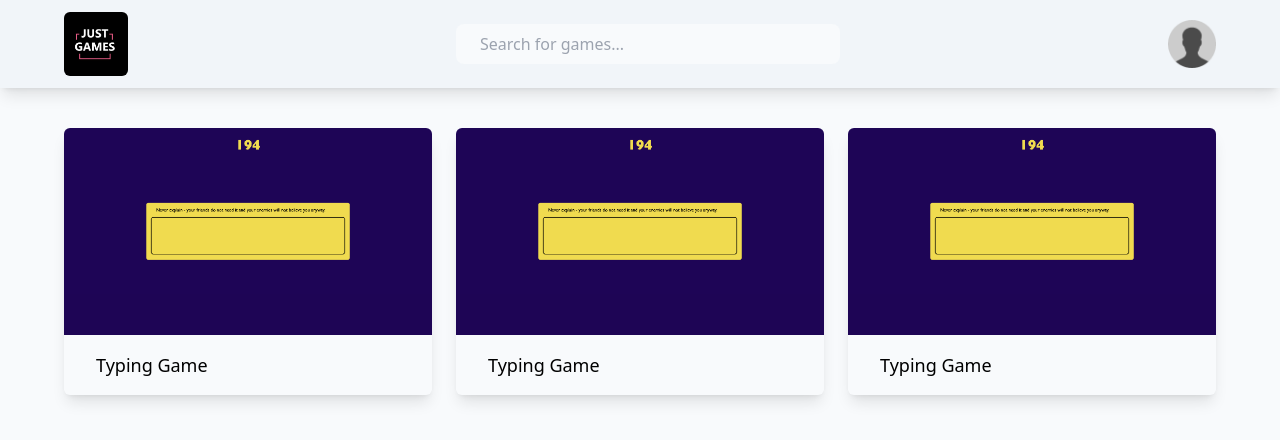
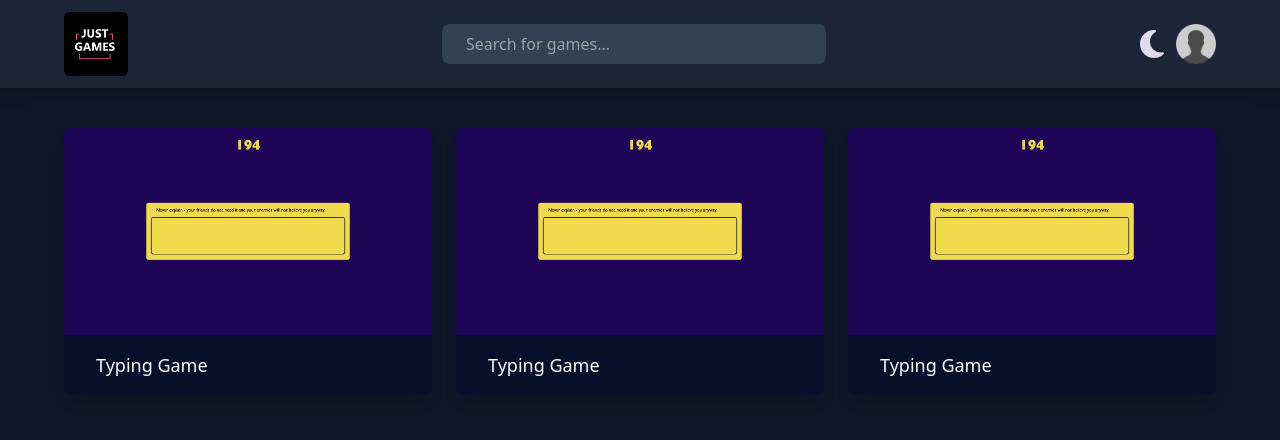
Before and after one commit to iMuhammad3/games-arcade, a React (Vite) app: page / in a window 1280 px wide. Shown: the top 440 px of the page. Built offline with nearby package versions, Linux system fonts and the light colour scheme.

Commit message:
add dark mode functionality

```diff
--- a/src/App.jsx
+++ b/src/App.jsx
@@ -3,7 +3,7 @@ import Main from './components/Main'
 
 function App() {
   return (
-    <div className="flex flex-col min-h-screen bg-slate-50 dark:bg-slate-900 dark:text-slate-50">
+    <div className="flex flex-col min-h-screen select-none bg-slate-50 dark:bg-slate-900 dark:text-slate-50">
       <Header />
       <Main />
     </div>
--- a/src/components/Header.jsx
+++ b/src/components/Header.jsx
@@ -1,15 +1,53 @@
+import { useState } from "react";
 
+const moon_regular = (
+    <svg xmlns="http://www.w3.org/2000/svg"
+        fill="#112238"
+        width="1.5rem"
+        viewBox="0 0 384 512">
+        <path d="M144.7 98.7c-21 34.1-33.1 74.3-33.1 117.3c0 98 62.8 181.4 150.4 211.7c-12.4 2.8-25.3 4.3-38.6 4.3C126.6 432 48 353.3 48 256c0-68.9 39.4-128.4 96.8-157.3zm62.1-66C91.1 41.2 0 137.9 0 256C0 379.7 100 480 223.5 480c47.8 0 92-15 128.4-40.6c1.9-1.3 3.7-2.7 5.5-4c4.8-3.6 9.4-7.4 13.9-11.4c2.7-2.4 5.3-4.8 7.9-7.3c5-4.9 6.3-12.5 3.1-18.7s-10.1-9.7-17-8.5c-3.7 .6-7.4 1.2-11.1 1.6c-5 .5-10.1 .9-15.3 1c-1.2 0-2.5 0-3.7 0c-.1 0-.2 0-.3 0c-96.8-.2-175.2-78.9-175.2-176c0-54.8 24.9-103.7 64.1-136c1-.9 2.1-1.7 3.2-2.6c4-3.2 8.2-6.2 12.5-9c3.1-2 6.3-4 9.6-5.8c6.1-3.5 9.2-10.5 7.7-17.3s-7.3-11.9-14.3-12.5c-3.6-.3-7.1-.5-10.7-.6c-2.7-.1-5.5-.1-8.2-.1c-3.3 0-6.5 .1-9.8 .2c-2.3 .1-4.6 .2-6.9 .4z" />
+    </svg>
+)
+const moon_solid = (
+    <svg xmlns="http://www.w3.org/2000/svg"
+        fill="#dde"
+        width="1.5rem"
+        viewBox="0 0 384 512">
+        <path d="M223.5 32C100 32 0 132.3 0 256S100 480 223.5 480c60.6 0 115.5-24.2 155.8-63.4c5-4.9 6.3-12.5 3.1-18.7s-10.1-9.7-17-8.5c-9.8 1.7-19.8 2.6-30.1 2.6c-96.9 0-175.5-78.8-175.5-176c0-65.8 36-123.1 89.3-153.3c6.1-3.5 9.2-10.5 7.7-17.3s-7.3-11.9-14.3-12.5c-6.3-.5-12.6-.8-19-.8z" />
+    </svg>
+)
 
-function Header(){
+function Header() {
+    const [isDarkMode, setIsDarkMode] = useState(true);
+
+    if(isDarkMode){
+        document.body.classList.add('dark')
+    } else if(!isDarkMode){
+        document.body.classList.remove('dark')
+    }
+
     return (
         <header className="flex items-center justify-between bg-slate-100 dark:bg-slate-850 py-3 px-10 md:px-16 w-full shadow-lg">
-            <img className="w-16 rounded-md aspect-square cursor-pointer" src="./src/assets/just-games.jpeg" alt="" />
-            <input className="bg-slate-50 dark:bg-slate-700 dark:text-slate-50 md:w-96 px-6 py-2 rounded-lg outline-none" type="text" placeholder="Search for games..." />
-            <div className="w-12 rounded-full cursor-pointer">
-                <img src="./src/assets/blank-profile.png" alt="" />
-            </div>
+            <img
+                className="w-16 rounded-md aspect-square cursor-pointer"
+                src="./src/assets/just-games.jpeg"
+                alt=""
+            />
+            <input
+                className="bg-slate-50 border dark:border-none dark:bg-slate-700 dark:text-slate-50 md:w-96 px-6 py-2 rounded-lg outline-none"
+                type="text"
+                placeholder="Search for games..."
+            />
+            <button onClick={() => setIsDarkMode(prev => !prev)} className="flex items-center gap-3 cursor-pointer">
+                <div>
+                    {isDarkMode ? moon_solid : moon_regular}
+                </div>
+                <div className="w-10 rounded-full cursor-pointer">
+                    <img src="./src/assets/blank-profile.png" alt="" />
+                </div>
+            </button>
         </header>
-    )
+    );
 }
 
-export default Header
+export default Header;
```
